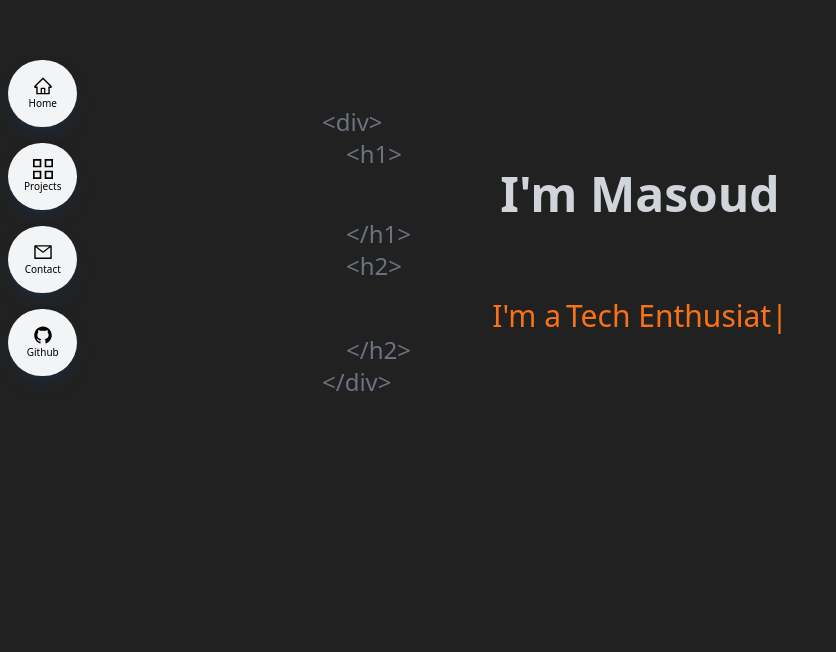
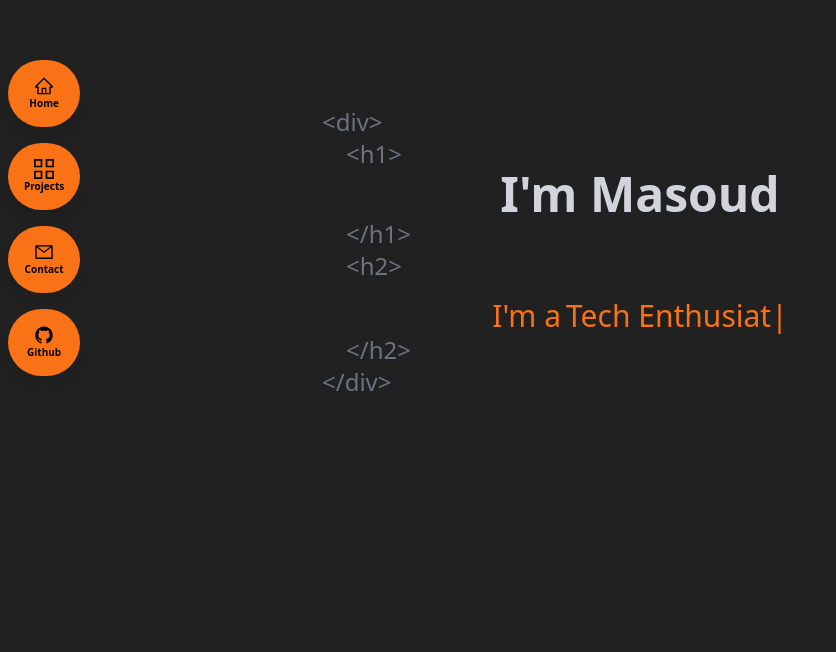
Before and after one commit to Masoud-M/My-Portfolio, a React (Vite) app: page / in a window 1280 px wide. Shown: the part 148-800 px from the top of the page, without its empty margins (0-836 px from the left). Built offline with nearby package versions, Linux system fonts and the light colour scheme.

Commit message:
sidenav changed to dark theme

```diff
--- a/src/components/Contact.jsx
+++ b/src/components/Contact.jsx
@@ -14,9 +14,7 @@ const Contact = () => {
       id="contact"
       className="max-w-[1040px] m-auto md:pl-24 p-4 py-16"
     >
-      <p className="text-2xl text-gray-500 self-start pl-2">
-        &emsp;&#60;div&#62;
-      </p>
+      <p className="text-2xl text-gray-500 self-start pl-2">&#60;div&#62;</p>
       <p className="text-2xl text-gray-500 self-start pl-2">
         &emsp;&emsp;&#60;h1&#62;
       </p>
--- a/src/components/Sidenav.jsx
+++ b/src/components/Sidenav.jsx
@@ -23,7 +23,7 @@ const Sidenav = () => {
     <div>
       <AiOutlineMenu
         onClick={handleNav}
-        className="fixed top-4 right-4 z-[99] md:hidden"
+        className="fixed top-4 right-4 z-[99] md:hidden  invert"
       />
       {nav ? (
         <div
@@ -31,12 +31,12 @@ const Sidenav = () => {
           data-aos-anchor="#example-anchor"
           data-aos-offset="500"
           data-aos-duration="500"
-          className="fixed w-full h-screen bg-white/90 flex flex-col justify-center items-center z-20"
+          className="fixed w-full h-screen bg-zinc-800 flex flex-col justify-center items-center z-20"
         >
           <a
             onClick={handleNav}
             href="#main"
-            className="w-[75%] flex justify-center items-center rounded-full shadow-lg bg-gray-100 shadow-gray-400 m-2 p-4 cursor-pointer hover:scale-110 ease-in duration-200"
+            className="w-[75%] flex justify-center items-center rounded-full shadow-lg bg-orange-500 font-semibold  m-2 p-4 cursor-pointer hover:scale-110 ease-in duration-200"
           >
             <AiOutlineHome size={20} />
             <span className="pl-4">Home</span>
@@ -44,7 +44,7 @@ const Sidenav = () => {
           <a
             onClick={handleNav}
             href="#projects"
-            className="w-[75%] flex justify-center items-center rounded-full shadow-lg bg-gray-100 shadow-gray-400 m-2 p-4 cursor-pointer hover:scale-110 ease-in duration-200"
+            className="w-[75%] flex justify-center items-center rounded-full shadow-lg bg-orange-500 font-semibold  m-2 p-4 cursor-pointer hover:scale-110 ease-in duration-200"
           >
             <GrProjects size={20} />
             <span className="pl-4">Projects</span>
@@ -52,7 +52,7 @@ const Sidenav = () => {
           <a
             onClick={handleNav}
             href="#contact"
-            className="w-[75%] flex justify-center items-center rounded-full shadow-lg bg-gray-100 shadow-gray-400 m-2 p-4 cursor-pointer hover:scale-110 ease-in duration-200"
+            className="w-[75%] flex justify-center items-center rounded-full shadow-lg bg-orange-500 font-semibold  m-2 p-4 cursor-pointer hover:scale-110 ease-in duration-200"
           >
             <AiOutlineMail size={20} />
             <span className="pl-4">Contact</span>
@@ -60,7 +60,7 @@ const Sidenav = () => {
           <a
             onClick={handleNav}
             href="#contact"
-            className="w-[75%] flex justify-center items-center rounded-full shadow-lg bg-gray-100 shadow-gray-400 m-2 p-4 cursor-pointer hover:scale-110 ease-in duration-200"
+            className="w-[75%] flex justify-center items-center rounded-full shadow-lg bg-orange-500 font-semibold  m-2 p-4 cursor-pointer hover:scale-110 ease-in duration-200"
           >
             <AiOutlineGithub size={20} />
             <span className="pl-4">Github</span>
@@ -77,28 +77,28 @@ const Sidenav = () => {
         <div className="flex flex-col ">
           <a
             href="#main"
-            className=" flex flex-col justify-center items-center rounded-full shadow-lg bg-gray-100 shadow-gray-800 m-2 p-4 cursor-pointer hover:scale-110 ease-in duration-300"
+            className=" flex flex-col justify-center items-center rounded-full shadow-lg bg-orange-500 font-semibold m-2 p-4 cursor-pointer hover:scale-110 ease-in duration-300"
           >
             <AiOutlineHome size={20} />
             <span className="text-[10px]">Home</span>
           </a>
           <a
             href="#projects"
-            className=" flex flex-col justify-center items-center rounded-full shadow-lg bg-gray-100 shadow-gray-800 m-2 p-4 cursor-pointer hover:scale-110 ease-in duration-300"
+            className=" flex flex-col justify-center items-center rounded-full shadow-lg bg-orange-500 font-semibold m-2 p-4 cursor-pointer hover:scale-110 ease-in duration-300"
           >
             <GrProjects size={20} />
             <span className="text-[10px]">Projects</span>
           </a>
           <a
             href="#contact"
-            className=" flex flex-col justify-center items-center rounded-full shadow-lg bg-gray-100 shadow-gray-800 m-2 p-4 cursor-pointer hover:scale-110 ease-in duration-300"
+            className=" flex flex-col justify-center items-center rounded-full shadow-lg bg-orange-500 font-semibold m-2 p-4 cursor-pointer hover:scale-110 ease-in duration-300"
           >
             <AiOutlineMail size={20} />
             <span className="text-[10px]">Contact</span>
           </a>
           <a
             href="/"
-            className=" flex flex-col justify-center items-center rounded-full shadow-lg bg-gray-100 shadow-gray-800 m-2 p-4 cursor-pointer hover:scale-110 ease-in duration-300"
+            className=" flex flex-col justify-center items-center rounded-full shadow-lg bg-orange-500 font-semibold m-2 p-4 cursor-pointer hover:scale-110 ease-in duration-300"
           >
             <AiOutlineGithub size={20} />
             <span className="text-[10px]">Github</span>
```
